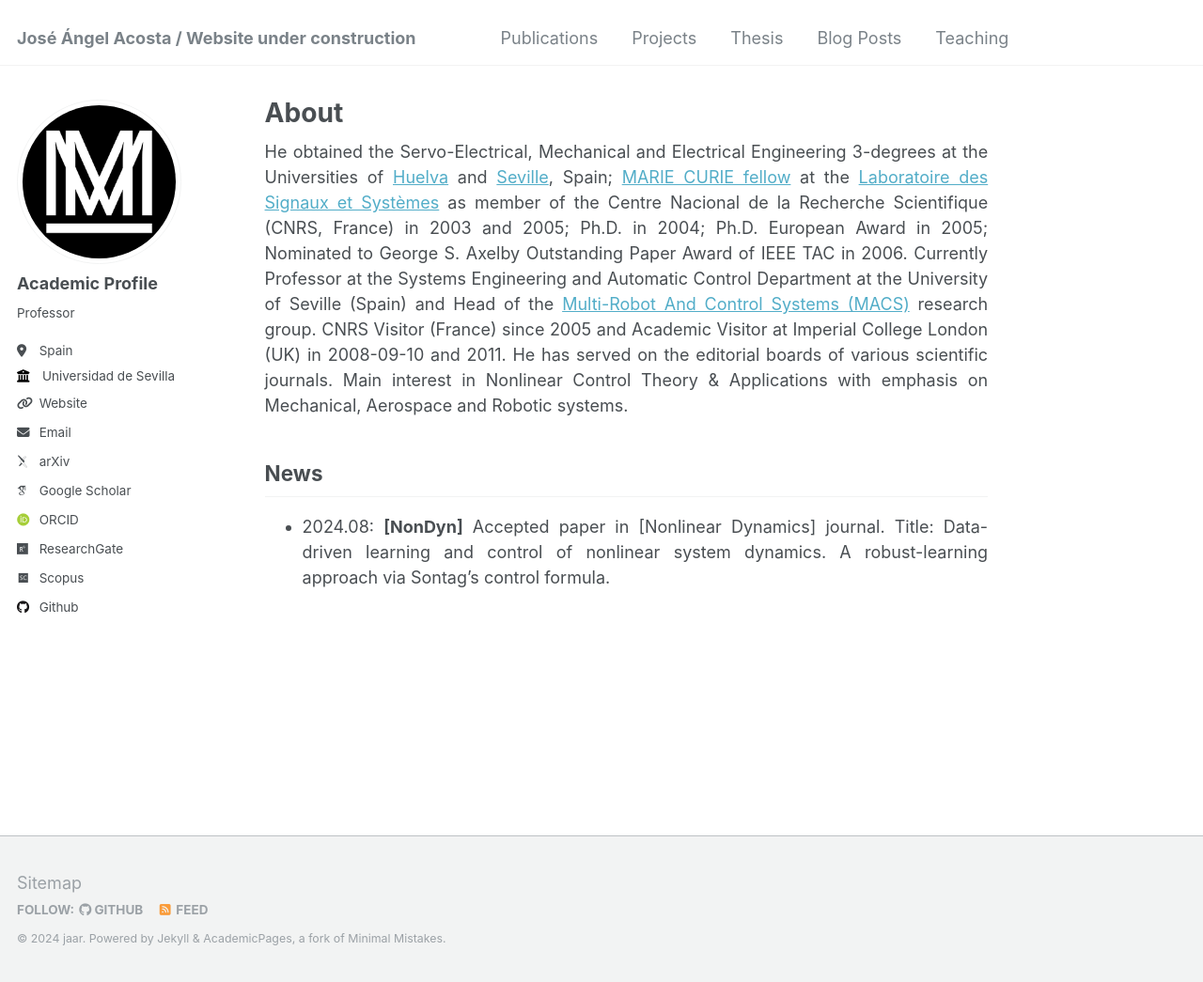
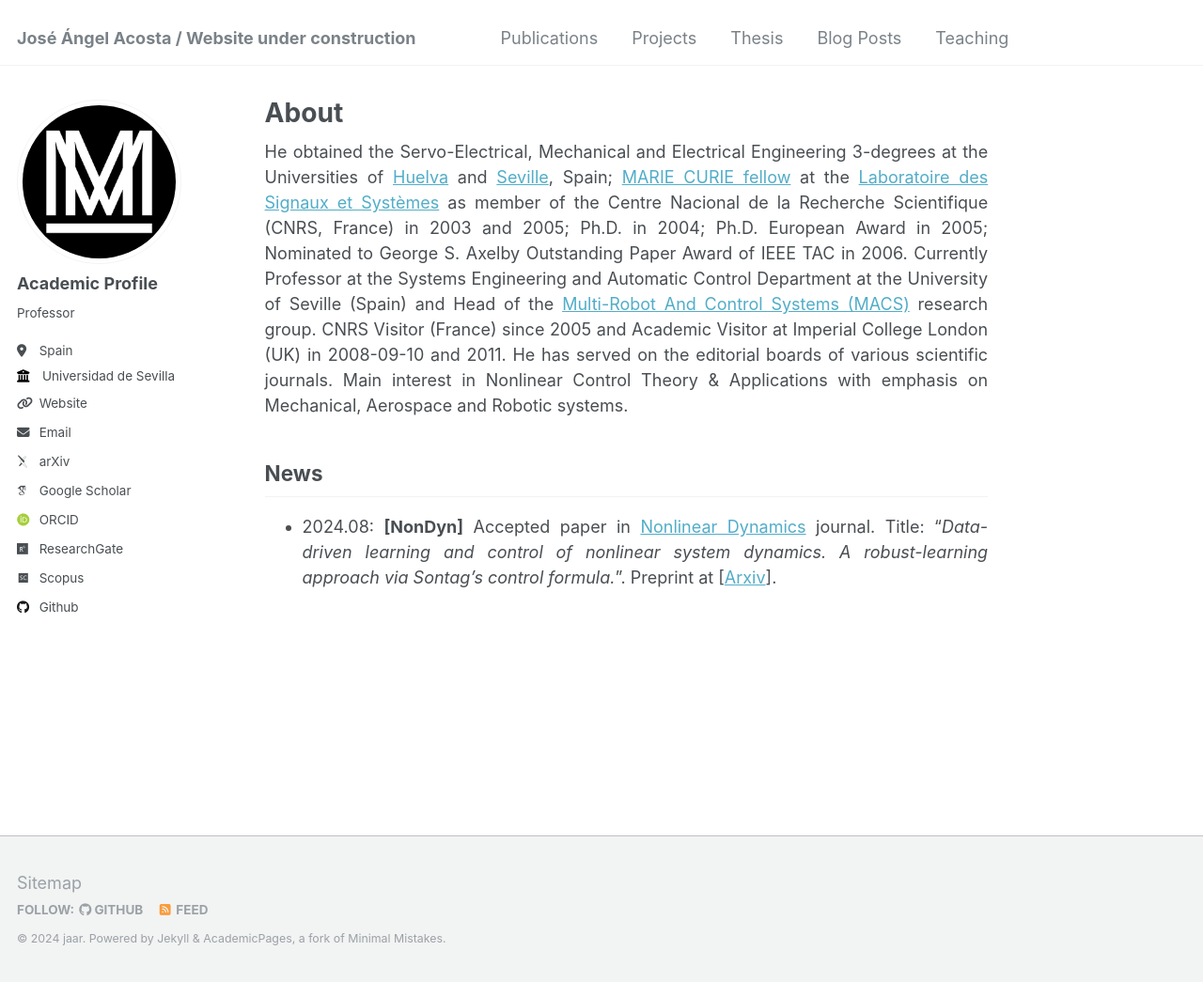
Before and after one commit to jaarhu/jaarhu.github.io, a Jekyll site: the page built from _pages/about.md, in a window 1280 px wide and 1045 px high. Shown: the whole window at 94% size. Built offline with Jekyll 4.4.1, drawn with Linux system fonts in a browser that asks for light colours; some web fonts are replaced.

Commit message:
Update about.md
Update news: NonDyn

```diff
--- a/_pages/about.md
+++ b/_pages/about.md
@@ -11,6 +11,6 @@ He obtained the Servo-Electrical, Mechanical and Electrical Engineering 3-degree
 
 ## News
 
-- 2024.08: **[NonDyn]** Accepted paper in [Nonlinear Dynamics] journal. Title: Data-driven learning and control of nonlinear system dynamics. A robust-learning approach via Sontag's control formula.
+- 2024.08: **[NonDyn]** Accepted paper in [Nonlinear Dynamics](https://link.springer.com/journal/11071) journal. Title: "<i>Data-driven learning and control of nonlinear system dynamics. A robust-learning approach via Sontag's control formula.</i>". Preprint at [[Arxiv](https://arxiv.org/abs/2307.15662v2)].
 <!-- - 2024.0: **[Preprint]** [[Arxiv](https://arxiv.org/abs/2212.08057)] -->
 <!-- Comment -->
```
